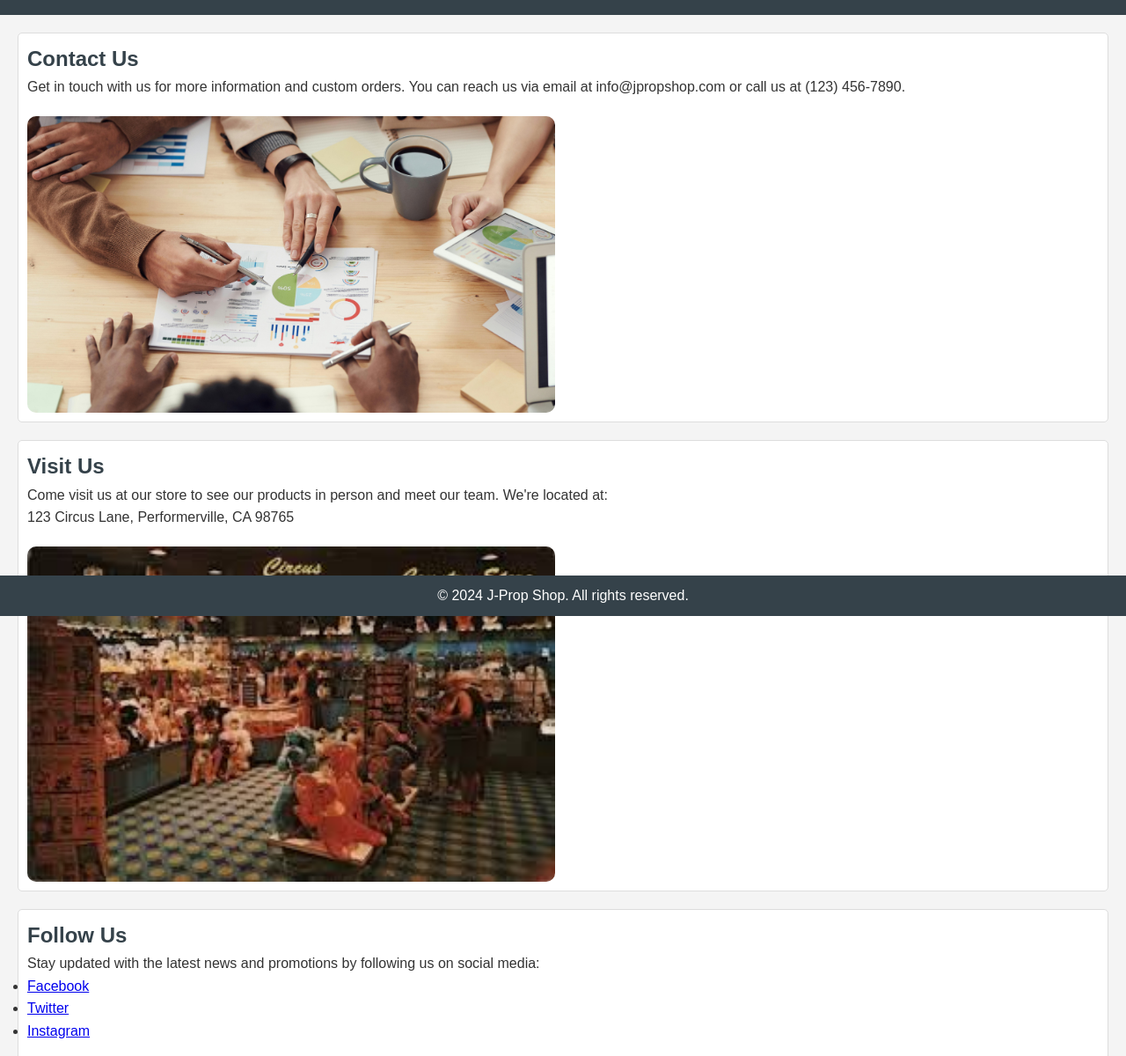
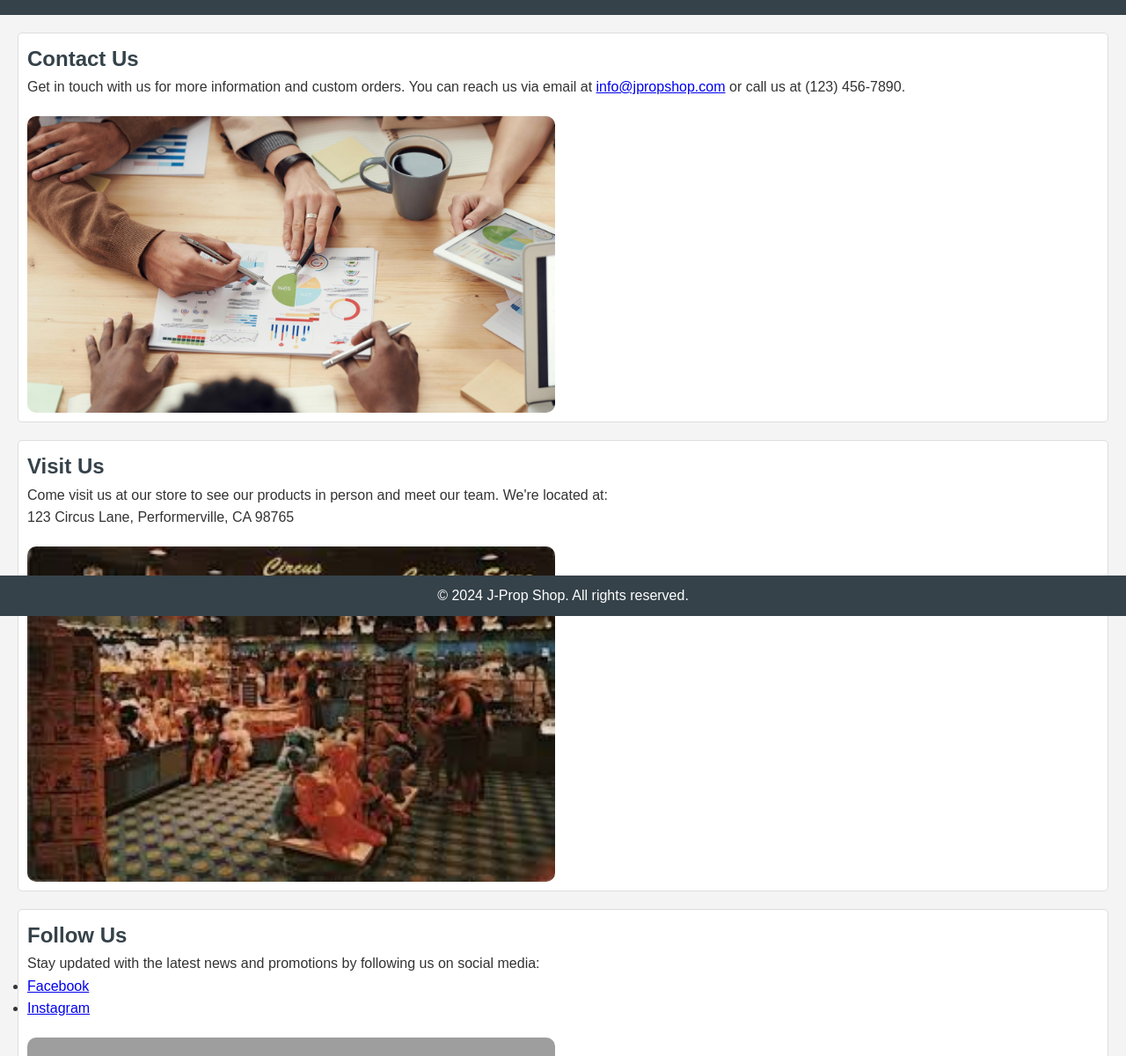
Before and after one commit to MuhammedKha/J-Prop-Shop-Challenge-1, a plain HTML site: page contact.html in a window 1280 px wide. Shown: the part 100-1300 px from the top of the page at 88% size. Drawn offline with Linux system fonts and the light colour scheme; grey boxes are pictures that could not be loaded.

Commit message:
Update contact.html

```diff
--- a/contact.html
+++ b/contact.html
@@ -26,7 +26,7 @@
         <!-- Contact section with company contact information -->
         <section id="contact">
             <h2>Contact Us</h2>
-            <p>Get in touch with us for more information and custom orders. You can reach us via email at info@jpropshop.com or call us at (123) 456-7890.</p>
+            <p>Get in touch with us for more information and custom orders. You can reach us via email at <a href="mailto:info@jpropshop.com">info@jpropshop.com</a> or call us at (123) 456-7890.</p>
             <!-- Contact image with lazy loading -->
             <img src="images/contact.jpg" alt="Contact J-Prop Shop" class="contact-image" loading="lazy">
         </section>
@@ -42,9 +42,8 @@
             <h2>Follow Us</h2>
             <p>Stay updated with the latest news and promotions by following us on social media:</p>
             <ul>
-                <li><a href="#J-Prop Shop">Facebook</a></li>
-                <li><a href="#J-Prop Shop">Twitter</a></li>
-                <li><a href="#J-Prop Shop">Instagram</a></li>
+                <li><a href="https://www.facebook.com/profile.php?id=100076710611336" target="_blank">Facebook</a></li>
+                <li><a href="https://www.instagram.com/ahmedkhan.06" target="_blank">Instagram</a></li>
             </ul>
             <img src="images/social-media.jpg" alt="Follow Us" class="contact-image" loading="lazy">
         </section>
```
